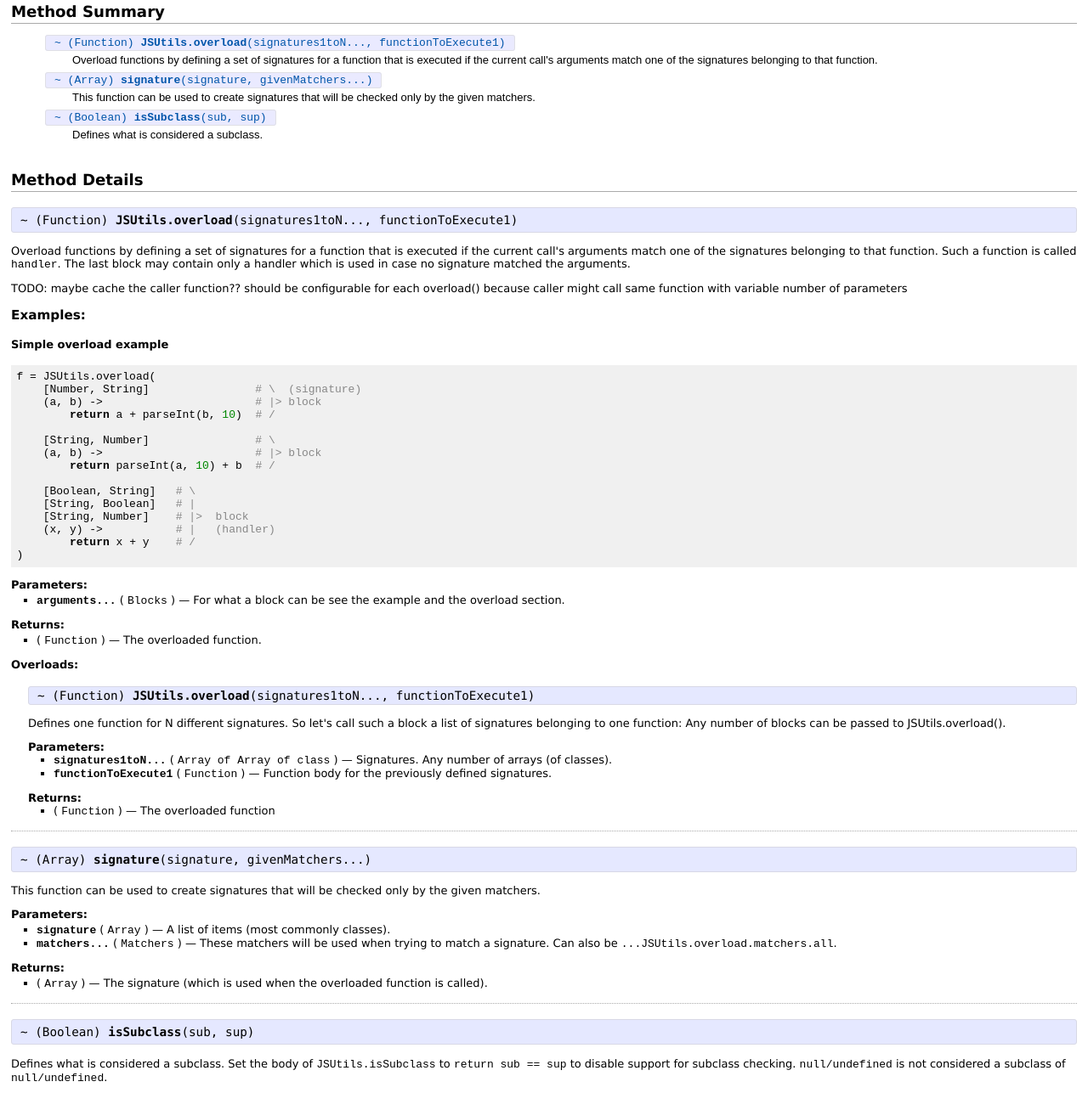
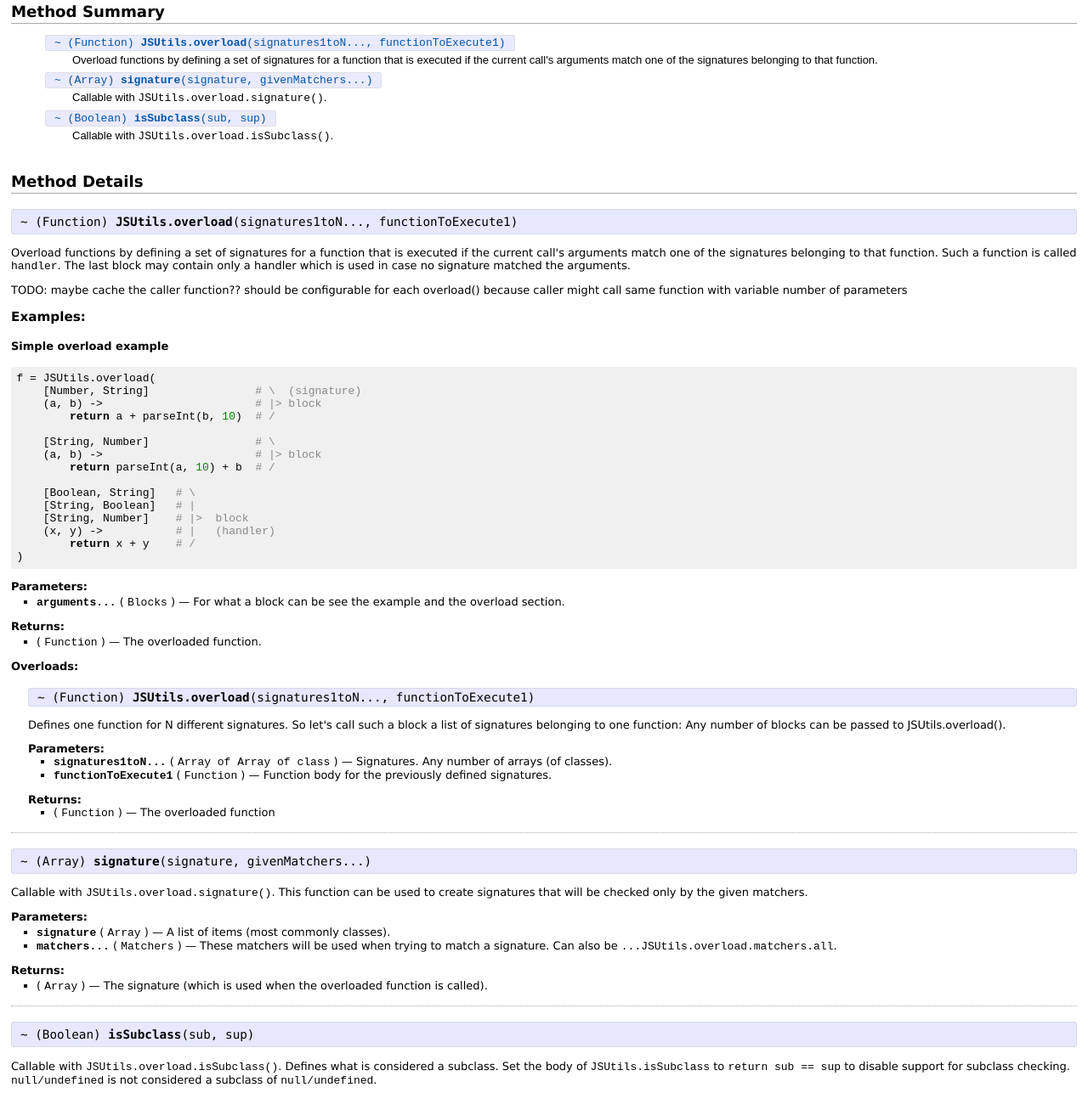
Before and after one commit to jneuendorf/js_utils, a plain HTML site: page docs/file/overload/overload.coffee.html in a window 1280 px wide. Shown: the part 568-1855 px from the top of the page at 85% size. Drawn offline with Linux system fonts and the light colour scheme.

Commit message:
overload: doc fixes

```diff
--- a/docs/file/overload/overload.coffee.html
+++ b/docs/file/overload/overload.coffee.html
@@ -93,7 +93,7 @@ These are the available matchers and match if the argument: (1) <code>isintanceM
       </a>
     </span>
     <span class='desc'>
-      This function can be used to create signatures that will be checked only by the given matchers.
+      Callable with <code>JSUtils.overload.signature()</code>.
     </span>
   </li>
   <li>
@@ -105,7 +105,7 @@ These are the available matchers and match if the argument: (1) <code>isintanceM
       </a>
     </span>
     <span class='desc'>
-      Defines what is considered a subclass.
+      Callable with <code>JSUtils.overload.isSubclass()</code>.
     </span>
   </li>
 </ul>
@@ -229,7 +229,8 @@ So let&#39;s call such a block a list of signatures belonging to one function: A
       <br>
     </p>
     <div class='docstring'>
-  <p>This function can be used to create signatures that will be checked only by the given matchers.</p>
+  <p>Callable with <code>JSUtils.overload.signature()</code>.
+This function can be used to create signatures that will be checked only by the given matchers.</p>
 </div>
 <div class='tags'>
   <h3>Parameters:</h3>
@@ -276,7 +277,8 @@ So let&#39;s call such a block a list of signatures belonging to one function: A
       <br>
     </p>
     <div class='docstring'>
-  <p>Defines what is considered a subclass.
+  <p>Callable with <code>JSUtils.overload.isSubclass()</code>.
+Defines what is considered a subclass.
 Set the body of <code>JSUtils.isSubclass</code> to <code>return sub == sup</code> to disable support for subclass checking.
 <code>null/undefined</code> is not considered a subclass of <code>null/undefined</code>.</p>
 </div>
```
Also changed, not shown: 1 other file.
